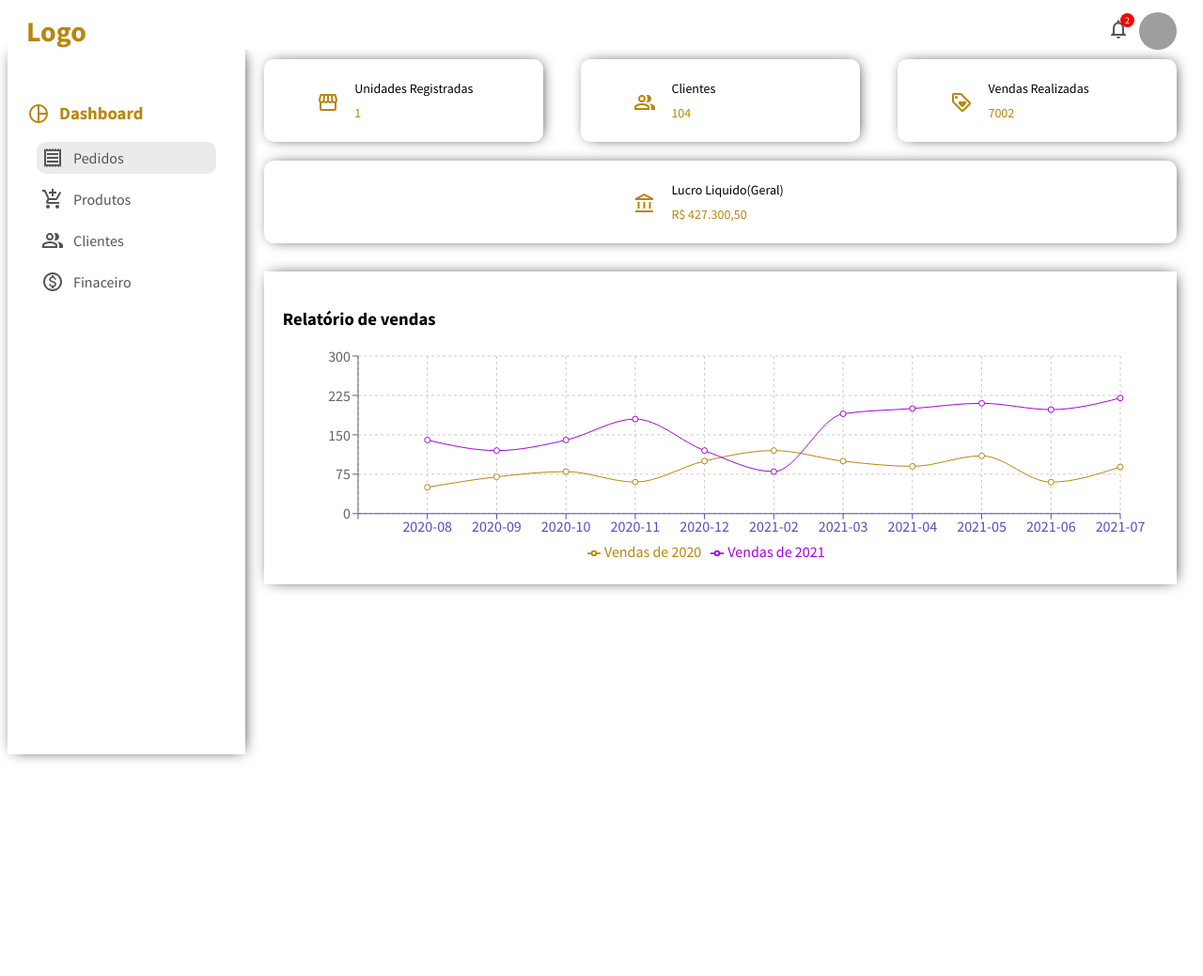
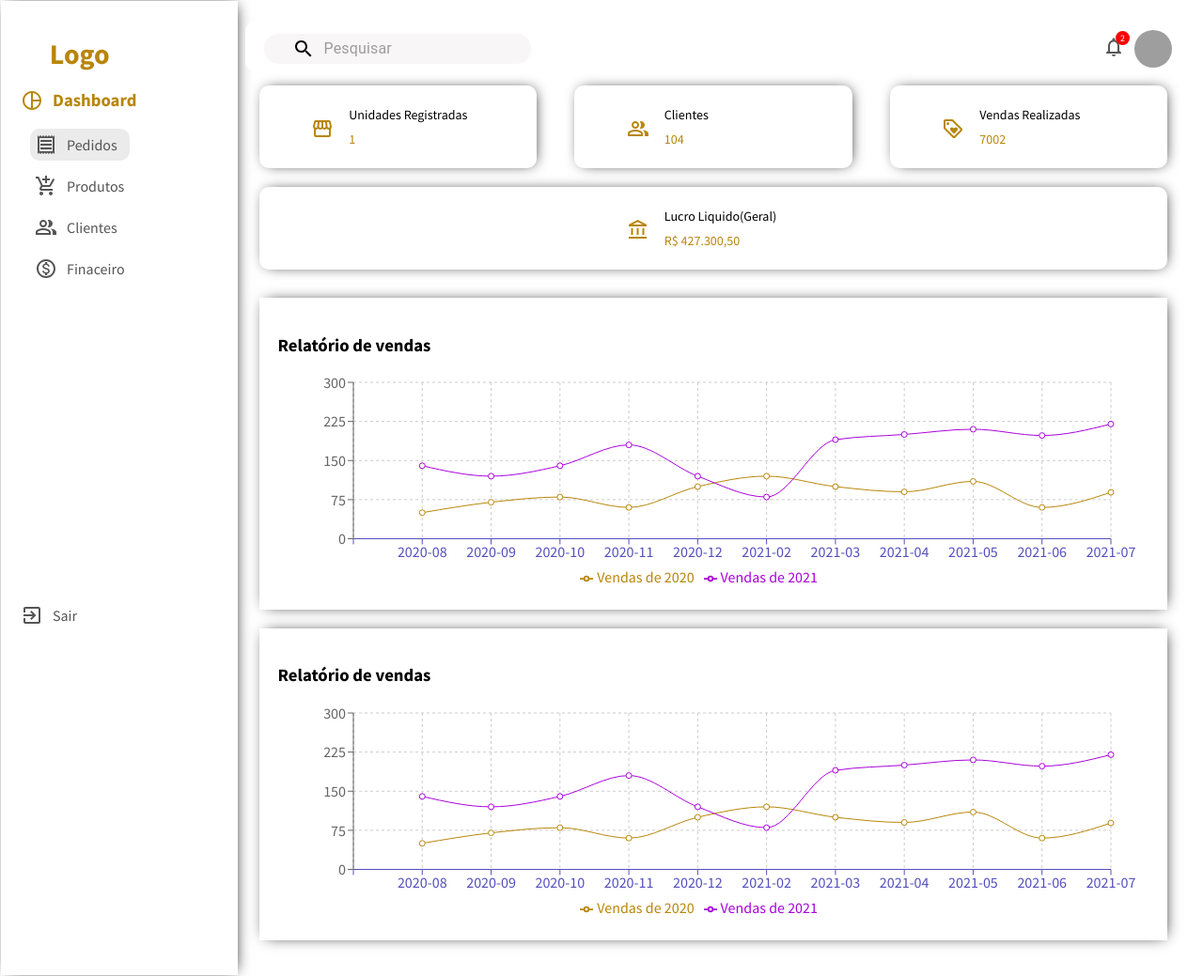
Before and after one commit to klsio22/dashboard-cms, a React (Create React App) app: page / in a window 1280 px wide. Shown: the whole page at 94% size. Before the commit the page ends 811 px from the top, so only its background shows below. Built offline with nearby package versions, Linux system fonts and the light colour scheme; grey boxes are pictures that could not be loaded.

Commit message:
modified sidebar and topBar

```diff
--- a/src/App.js
+++ b/src/App.js
@@ -1,15 +1,13 @@
 import Sidebar from "./components/sidebar/Sidebar";
-import Topbar from "./components/topbar/Topbar";
 import Home from "./pages/home/Home";
 import "./app.css";
 function App() {
   return (
     <div className="App">
-      <Topbar />
+
       <div className="container">
         <Sidebar />
         <Home />
-
       </div>
     </div>
   );
--- a/src/app.css
+++ b/src/app.css
@@ -1,3 +1,4 @@
 .container{
   display: flex;
+
 }
--- a/src/components/chart/Chart.jsx
+++ b/src/components/chart/Chart.jsx
@@ -90,6 +90,7 @@ export default function Chart() {
   ];
 
   return (
+    <div>
       <div className="chart">
         <h3 className="chartTitle">Relatório de vendas</h3>
         <ResponsiveContainer width="100%" aspect={4 / 1}>
@@ -120,5 +121,36 @@ export default function Chart() {
           </LineChart>
         </ResponsiveContainer>
       </div>
+      <div className="chart">
+        <h3 className="chartTitle">Relatório de vendas</h3>
+        <ResponsiveContainer width="100%" aspect={4 / 1}>
+          <LineChart
+            width={500}
+            height={300}
+            data={data}
+            margin={{
+              top: 10,
+              right: 40,
+              left: 20,
+              bottom: 5,
+            }}
+          >
+            <CartesianGrid strokeDasharray="3 3" />
+            <XAxis dataKey="name" stroke="#5550bd" />
+            <YAxis dataKey="valueMax" />
+            <Tooltip />
+
+            <Legend />
+            <Line
+              type="monotone"
+              dataKey="Vendas de 2020"
+              stroke="#b8860b"
+              activeDot={{ r: 8 }}
+            />
+            <Line type="monotone" dataKey="Vendas de 2021" stroke="#A902DB" />
+          </LineChart>
+        </ResponsiveContainer>
+      </div>
+    </div>
   );
 }
--- a/src/components/featuredInfo/FeaturedInfo.jsx
+++ b/src/components/featuredInfo/FeaturedInfo.jsx
@@ -7,6 +7,7 @@ import AccountBalanceOutlinedIcon from "@material-ui/icons/AccountBalanceOutline
 export default function FeaturedInfo() {
   return (
     <div className="featured">
+
       <div className="featuredItem">
         <div className="featureElements">
           <span className="featuredIcon">
@@ -54,10 +55,6 @@ export default function FeaturedInfo() {
           </div>
         </div>
       </div>
-
-      <div></div>
-      <div></div>
-      <div></div>
     </div>
   );
 }
--- a/src/components/sidebar/Sidebar.jsx
+++ b/src/components/sidebar/Sidebar.jsx
@@ -4,6 +4,7 @@ import AddShoppingCartIcon from "@material-ui/icons/AddShoppingCart";
 import MonetizationOnOutlinedIcon from "@material-ui/icons/MonetizationOnOutlined";
 import PeopleAltOutlinedIcon from "@material-ui/icons/PeopleAltOutlined";
 import PieChartOutlinedIcon from "@material-ui/icons/PieChartOutlined";
+import ExitToAppOutlinedIcon from "@material-ui/icons/ExitToAppOutlined";
 
 export default function Sidebar() {
   return (
@@ -11,8 +12,11 @@ export default function Sidebar() {
       <div className="sidebarWrapper">
         <div className="sidebarMenu">
           <ul className="sidebarList">
+            <div>
+              <span className="logo">Logo</span>
+            </div>
             <h3 className="sidebarTitle">
-              <PieChartOutlinedIcon className="sidebarIcon"/>
+              <PieChartOutlinedIcon className="sidebarIcon" />
               Dashboard
             </h3>
             <li className="sidebarListItem active">
@@ -34,6 +38,11 @@ export default function Sidebar() {
               <MonetizationOnOutlinedIcon className="sidebarIcon" />
               Finaceiro
             </li>
+
+            <li className="sidebarListItem"></li>
+            <div className="LogOut">
+              <ExitToAppOutlinedIcon className="sidebarIcon" />Sair
+            </div>
           </ul>
         </div>
       </div>
--- a/src/components/sidebar/sidebar.css
+++ b/src/components/sidebar/sidebar.css
@@ -1,10 +1,10 @@
 .sidebar {
   flex: 1;
-  height: calc(100vh - 50px);
   background-color: rgb(255, 255, 255);
   position: sticky;
   top: 50px;
   box-shadow: 2px 0px 15px -5px black;
+  margin:-7px;
 }
 
 .sidebarWrapper {
@@ -15,6 +15,7 @@
 .sidebarMenu {
   padding: 1rem;
   margin-bottom: 10px;
+  position: fixed;
 }
 
 .sidebarTitle{
@@ -39,10 +40,32 @@
 
 .sidebarListItem.active,
 .sidebarListItem:hover {
-  background-color: rgb(235, 235, 235);
+  background-color: #ebebeb;
 }
+
+.logo {
+  display: flex;
+  justify-content: center;
+  font-weight: bold;
+  font-size: 30px;
+  color: darkgoldenrod;
+  cursor: pointer;
+}
+
 
 .sidebarIcon{
   margin-right: 10px;
   font-size: 20px;
 }
+
+.LogOut{
+  cursor: pointer;
+  display: flex;
+  align-items: center;
+  margin-top: 20rem;
+}
+
+.LogOut:hover{
+  background-color: #ebebeb;
+
+}
--- a/src/components/topbar/Topbar.jsx
+++ b/src/components/topbar/Topbar.jsx
@@ -1,24 +1,37 @@
 import React from "react";
 import "./topbar.css";
+import SearchIcon from "@material-ui/icons/Search";
 
 import NotificationsNoneIcon from "@material-ui/icons/NotificationsNone";
+import InputBase from '@material-ui/core/InputBase';
 
 export default function Topbar() {
   return (
     <div className="topbar">
       <div className="topbarWrapper">
         <div className={"topLeft"}>
-          <div>
-            <span className="logo">Logo</span>
+
+         <div className="search">
+            <div className="searchIcon">
+              <SearchIcon />
+            </div>
+
+            <InputBase className="inputBase"
+              placeholder="Pesquisar"
+            />
           </div>
         </div>
+
         <div className={"topRight"}>
           <div className={"topbarInconContainer"}>
             <NotificationsNoneIcon />
             <span className={"topIconBadge"}>2</span>
           </div>
 
-          <img src="https://images.pexels.com/photos/9085681/pexels-photo-9085681.jpeg?auto=compress&cs=tinysrgb&h=750&w=1260" className="topAvatar" />
+          <img
+            src="https://images.pexels.com/photos/9085681/pexels-photo-9085681.jpeg?auto=compress&cs=tinysrgb&h=750&w=1260"
+            className="topAvatar"
+          />
         </div>
       </div>
     </div>
--- a/src/components/topbar/topbar.css
+++ b/src/components/topbar/topbar.css
@@ -1,27 +1,24 @@
 .topbar {
   width: 100%;
-  height: 50%;
-  background-color: white;
+
+  position: sticky;
   padding-top: 0.3rem;
-  position: sticky;
   top: 0;
-  z-index: 999;
+  margin: 5px;
+
+  border-radius: 10px;
+  background-color: #ffffff;
+
 }
 
 .topbarWrapper {
-  height: 100%;
+  height: 3rem;
   padding: 0px 20px;
   display: flex;
   align-items: center;
   justify-content: space-between;
 }
 
-.logo {
-  font-weight: bold;
-  font-size: 30px;
-  color: darkgoldenrod;
-  cursor: pointer;
-}
 
 .topRight{
   display: flex;
@@ -56,3 +53,20 @@
   border-radius: 50%;
   cursor: pointer;
 }
+
+.search{
+  display: flex;
+  align-items: end;
+  justify-content: space-between;
+  background-color: #f8f6f6;
+  border-radius: 15px;
+  padding: 0px 0px 0 20px;
+}
+
+.search:hover{
+  background-color: #e7e7e7;
+}
+
+.searchIcon {
+  margin: 0px 10px;
+}
--- a/src/pages/home/Home.jsx
+++ b/src/pages/home/Home.jsx
@@ -1,10 +1,13 @@
 import React from "react";
 import FeaturedInfo from "../../components/featuredInfo/FeaturedInfo";
 import Chart from "../../components/chart/Chart";
+
 import "./home.css";
+import Topbar from "../../components/topbar/Topbar";
 export default function Home() {
   return (
     <div className="home">
+      <Topbar />
       <FeaturedInfo />
       <Chart />
     </div>
--- a/src/pages/home/home.css
+++ b/src/pages/home/home.css
@@ -1,4 +1,5 @@
 .home{
+
   flex: 4;
-
+  margin: 10px;
 }
```
Lines whose indentation alone changed are shown as unchanged.
